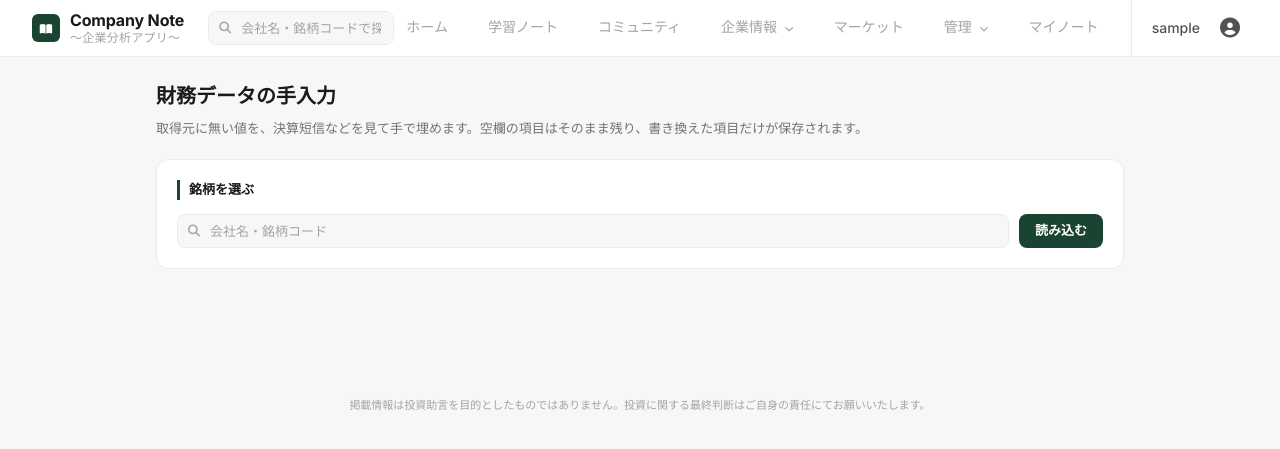
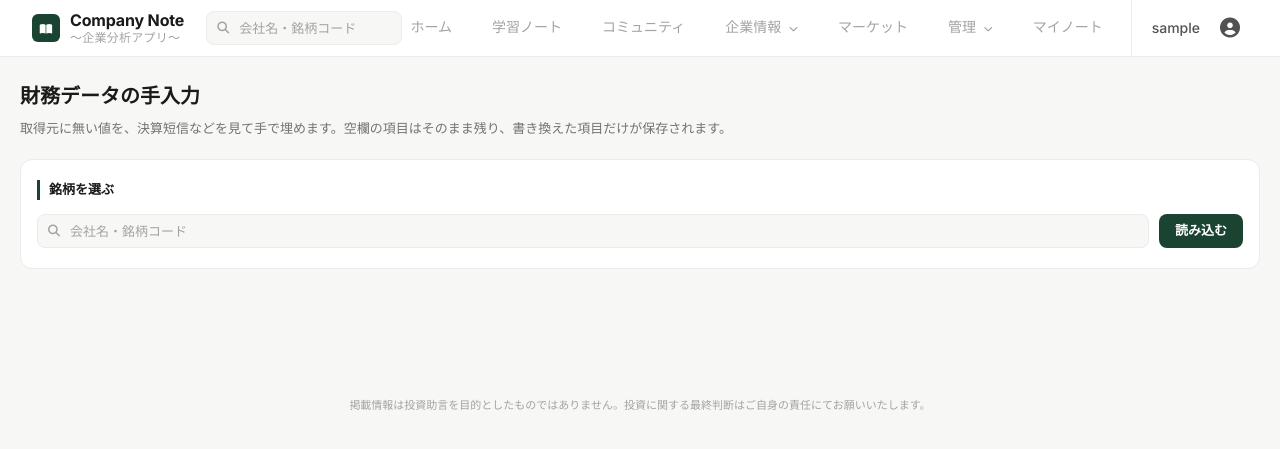
Before and after one commit to kazu202405/stock, a Flask app: page /admin/stock-data in a window 1280 px wide. Shown: the top 449 px of the page. Run offline with Flask 3, Linux system fonts and the light colour scheme; the visitor is signed in with stand-in values (Sample User, id 1); parts of the project's set-up code (start-up, migrations or seed data) failed here and were passed over; some libraries are stand-ins or nearby versions.

Commit message:
fix(stock): ヘッダーを画面幅いっぱいに使い、手入力の表が収まるようにする
## ヘッダー

中央の1280px（max-w-7xl）に収めていたため、検索窓を足すと横幅が足りず、
**窓の中の文字が途中で切れていた**。ヘッダーだけは画面の端まで使う。
ロゴは左端、名前とアカウントは右端。本文の幅は各ページ側が決める。

- 検索窓 186px → 220px
- placeholder を「会社名・銘柄コードで探す」→「会社名・銘柄コード」。
  窓に入る長さにする。切れるとかえって読みにくい

## 財務データの手入力

決算期ごとの表は 決算期100px + 7列×約126px ≒ 910px 要るのに、ページを
1000px に収めていた。カードと外周の余白のぶん**必ず横スクロールが出ていた**。
この画面は「表を横に見る」のが仕事なので、外周を詰めて幅を使う。

- max-width 1000px → 1320px、外周と セル の余白を詰める
- 必要幅（986px）がページ幅に収まるかをテストで計算して確かめる。
  列を足したり幅を縮めたら落ちる

テスト483件（+2件）。

Co-Authored-By: Claude Opus 5 <noreply@anthropic.com>

```diff
--- a/templates/admin_stock_data.html
+++ b/templates/admin_stock_data.html
@@ -18,7 +18,11 @@
 
 {% block head_extra %}
 <style>
-    .asd-wrap { max-width: 1000px; margin: 0 auto; padding: 24px 16px 96px; }
+    {# 決算期ごとの表は 決算期100px + 7列×約126px ≒ 980px 要る。
+       1000px に収めていたので、カードと外周の余白のぶん必ず横スクロールが出ていた。
+       この画面は「表を横に見る」のが仕事なので、外周は詰めて幅を使う。 #}
+    .asd-wrap { max-width: 1320px; margin: 0 auto; padding: 24px 12px 96px; }
+    @media (min-width: 900px) { .asd-wrap { padding-left: 20px; padding-right: 20px; } }
 
     .asd-head { margin-bottom: 20px; }
     .asd-head h1 { font-size: 20px; font-weight: 700; color: #1a1a1a; margin: 0 0 6px; }
@@ -28,7 +32,7 @@
         background: #fff;
         border: 1px solid #ebebeb;
         border-radius: 12px;
-        padding: 20px;
+        padding: 20px 16px;
         margin-bottom: 16px;
     }
     .asd-card-title {
@@ -102,7 +106,7 @@
         font-size: 13px;
     }
     .asd-table th, .asd-table td {
-        padding: 7px 8px;
+        padding: 7px 6px;
         border-bottom: 1px solid #f1f5f9;
         white-space: nowrap;
         text-align: right;
@@ -124,7 +128,7 @@
         border-bottom: 1px solid #d4d4d4;
     }
     .asd-table td input {
-        width: 110px;
+        width: 104px;
         height: 28px;
         padding: 0 7px;
         font-size: 12.5px;
--- a/templates/layout.html
+++ b/templates/layout.html
@@ -372,7 +372,10 @@
 <body class="min-h-screen" style="background: #f7f7f5;">
     <!-- ナビゲーション -->
     <nav class="bg-white site-header" style="border-bottom: 1px solid #ebebeb;">
-        <div class="max-w-7xl mx-auto px-4 sm:px-6 lg:px-8">
+        {# 中央の 1280px（max-w-7xl）に収めていたため、検索窓を足すと横幅が
+           足りず、窓の中の文字が切れていた。ヘッダーだけは画面の端まで使う。
+           ロゴは左端、名前とアカウントは右端。本文の幅は各ページ側が決める。 #}
+        <div class="px-4 sm:px-6 lg:px-8">
             <div class="flex justify-between items-center h-14">
                 <!-- ロゴ・ブランド -->
                 {# 幅が足りないと「Company/Note」「～企業分析アプ/リ～」と
@@ -394,10 +397,12 @@
                    全画面で開く）。ナビが7項目あり、窓を入れると折り返す。 #}
                 {# ログイン不要。/stock/<code> は公開ページなので、検索で来た人が
                    そのまま別の会社も見に行ける方が入口として素直。 #}
-                <div class="hidden lg:block cs-wrap" style="width: 186px; margin-left: 20px;">
+                <div class="hidden lg:block cs-wrap" style="width: 220px; margin-left: 22px;">
                     <i class="fas fa-search cs-icon"></i>
+                    {# placeholder は窓に入る長さにする。長いと途中で切れて
+                       「会社名・銘柄コードで探…」になり、かえって読みにくい。 #}
                     <input type="text" id="hdrCompanySearch" class="cs-input"
-                           placeholder="会社名・銘柄コードで探す"
+                           placeholder="会社名・銘柄コード"
                            autocomplete="off" aria-label="会社名・銘柄コードで探す">
                     <div id="hdrCompanySuggest" class="cs-list" role="listbox"></div>
                 </div>
```
Also changed, not shown: tests/test_admin_stock_data.py (+40 -0 lines).
